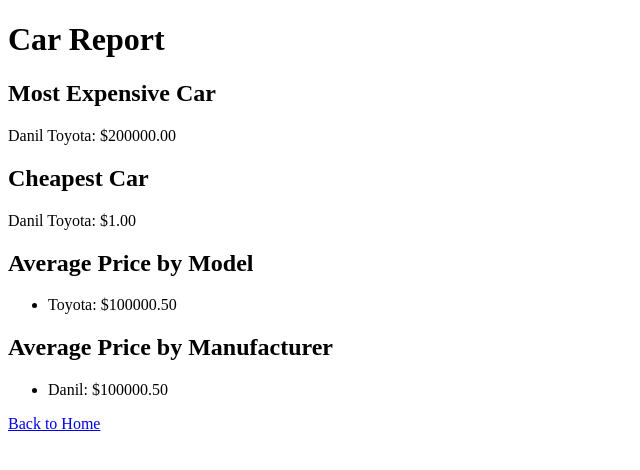
After one commit to Chopa1/DjangoSecondEducation, a Django app: page /report/ in a window 1280 px wide. The commit adds this page. Shown: the top 470 px of the page, without its empty margins (0-640 px from the left). Run offline with Django 5.2, Linux system fonts and the light colour scheme; data comes from the database, SQL or seed files in the repository; both versions use the stored data as it was after the commit.

Commit message:
add report

```diff
--- a/CarDealershipProject/inventory/templates/home.html
+++ b/CarDealershipProject/inventory/templates/home.html
@@ -8,6 +8,7 @@
     <ul>
         <li><a href="{% url 'manufacturer-list' %}">Manufacturers</a></li>
         <li><a href="{% url 'car-list' %}">Cars</a></li>
+        <li><a href="{% url 'report' %}">Car Report</a></li>
     </ul>
 </body>
 </html>
--- /dev/null
+++ b/CarDealershipProject/inventory/templates/report.html
@@ -0,0 +1,31 @@
+<!DOCTYPE html>
+<html>
+<head>
+    <title>Car Report</title>
+</head>
+<body>
+    <h1>Car Report</h1>
+
+    <h2>Most Expensive Car</h2>
+    <p>{{ most_expensive_car.manufacturer.name }} {{ most_expensive_car.model }}: ${{ most_expensive_car.price }}</p>
+
+    <h2>Cheapest Car</h2>
+    <p>{{ cheapest_car.manufacturer.name }} {{ cheapest_car.model }}: ${{ cheapest_car.price }}</p>
+
+    <h2>Average Price by Model</h2>
+    <ul>
+        {% for item in average_price_by_model %}
+            <li>{{ item.model }}: ${{ item.avg_price|floatformat:2 }}</li>
+        {% endfor %}
+    </ul>
+
+    <h2>Average Price by Manufacturer</h2>
+    <ul>
+        {% for item in average_price_by_manufacturer %}
+            <li>{{ item.manufacturer__name }}: ${{ item.avg_price|floatformat:2 }}</li>
+        {% endfor %}
+    </ul>
+
+    <p><a href="{% url 'home' %}">Back to Home</a></p>
+</body>
+</html>
--- a/CarDealershipProject/inventory/urls.py
+++ b/CarDealershipProject/inventory/urls.py
@@ -11,7 +11,8 @@ from .views import (
     CarCreateView,
     CarUpdateView,
     CarDeleteView,
-    HomePageView
+    HomePageView,
+    ReportView
 )
 
 urlpatterns = [
@@ -26,4 +27,5 @@ urlpatterns = [
     path('cars/new/', CarCreateView.as_view(), name='car-create'),
     path('cars/<int:pk>/edit/', CarUpdateView.as_view(), name='car-update'),
     path('cars/<int:pk>/delete/', CarDeleteView.as_view(), name='car-delete'),
+    path('report/', ReportView.as_view(), name='report'),
 ]
--- a/CarDealershipProject/inventory/views.py
+++ b/CarDealershipProject/inventory/views.py
@@ -1,9 +1,10 @@
 # inventory/views.py
 from django.views.generic import ListView, DetailView, CreateView, UpdateView, DeleteView
 from django.urls import reverse_lazy
-from .models import Manufacturer, Car
 from .forms import ManufacturerForm, CarForm
 from django.views.generic import TemplateView
+from .models import Car, Manufacturer
+from django.db.models import Avg, Max, Min
 
 
 class ManufacturerListView(ListView):
@@ -72,3 +73,23 @@ class CarDeleteView(DeleteView):
 
 class HomePageView(TemplateView):
     template_name = 'home.html'
+
+
+class ReportView(TemplateView):
+    template_name = 'report.html'
+
+    def get_context_data(self, **kwargs):
+        context = super().get_context_data(**kwargs)
+
+        # Самая дорогая и самая дешевая машины
+        context['most_expensive_car'] = Car.objects.order_by('-price').first()
+        context['cheapest_car'] = Car.objects.order_by('price').first()
+
+        # Средняя цена по маркам
+        context['average_price_by_model'] = Car.objects.values('model').annotate(avg_price=Avg('price'))
+
+        # Средняя цена по производителям
+        context['average_price_by_manufacturer'] = Car.objects.values('manufacturer__name').annotate(
+            avg_price=Avg('price'))
+
+        return context
```
Also changed, not shown: CarDealershipProject/db.sqlite3.
